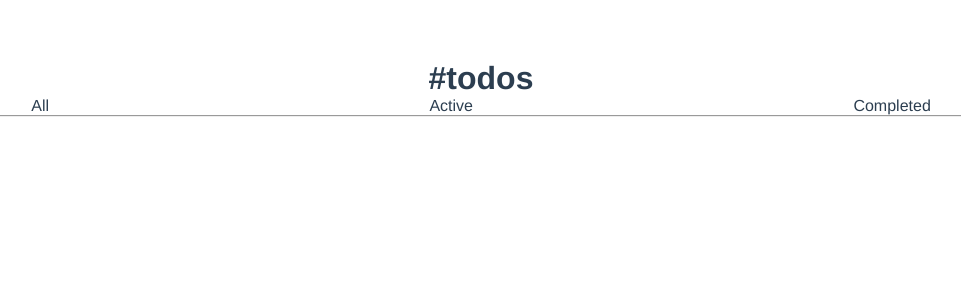
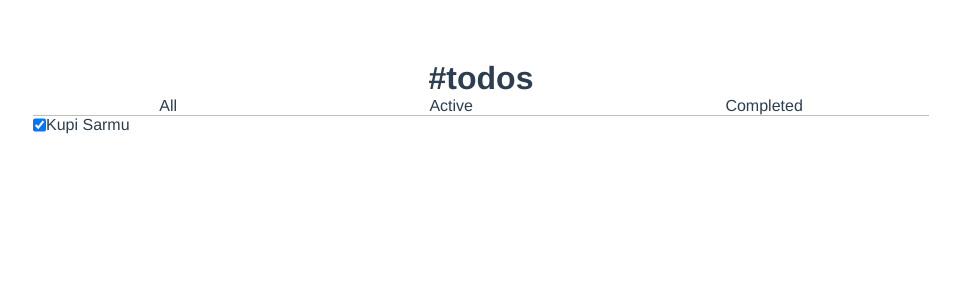
Before and after one commit to grimyx/todos, a Vue app: page / in a window 1280 px wide. Shown: the top 300 px of the page, without its empty margins (159-1120 px from the left). Built offline with nearby package versions, Linux system fonts and the light colour scheme.

Commit message:
Created TodoItem component

```diff
--- a/src/App.vue
+++ b/src/App.vue
@@ -1,12 +1,19 @@
 <template>
-<h1>#todos</h1>
-<ButtonGroup @selected-filter="gg"/>
-<hr />
+  <div id="main">
+    <h1>#todos</h1>
+    <ButtonGroup @selected-filter="gg" />
+    <TodoItem v-bind="task"/>
+  </div>
 </template>
 
 <script setup>
 import ButtonGroup from './components/ButtonGroup.vue';
+import TodoItem from './components/TodoItem.vue';
 
+const task = {
+  task: "Kupi Sarmu",
+  isDone: true,
+}
 const gg = (g) => {
   console.log(g);
 }
@@ -14,7 +21,7 @@ const gg = (g) => {
 
 <style lang="scss">
 * {
-  margin:0;
+  margin: 0;
   padding: 0;
   box-sizing: border-box;
 }
@@ -27,4 +34,9 @@ const gg = (g) => {
   color: #2c3e50;
   margin-top: 60px;
 }
+
+#main {
+  width: 70%;
+  margin: 0 auto;
+}
 </style>
--- a/src/components/ButtonGroup.vue
+++ b/src/components/ButtonGroup.vue
@@ -44,10 +44,11 @@ const selectOption = (id) => {
 }
 </script>
 
-<style lang="scss">
+<style lang="scss" scoped>
 #tabs {
     display: flex;
     justify-content: space-around;
+    border-bottom: 1px solid #BDBDBD;
 }
 
 .option-selected {
--- /dev/null
+++ b/src/components/TodoItem.vue
@@ -0,0 +1,20 @@
+<template>
+    <div id="todo-item">
+        <input type="checkbox" :checked="props.isDone"/>
+        <p>{{props.task}}</p>
+    </div>
+</template>
+
+<script setup>
+
+const props = defineProps(['task', 'isDone']);
+
+</script>
+
+<style scoped>
+#todo-item {
+    display: flex;
+}
+
+/* stil ide posle */
+</style>
```
